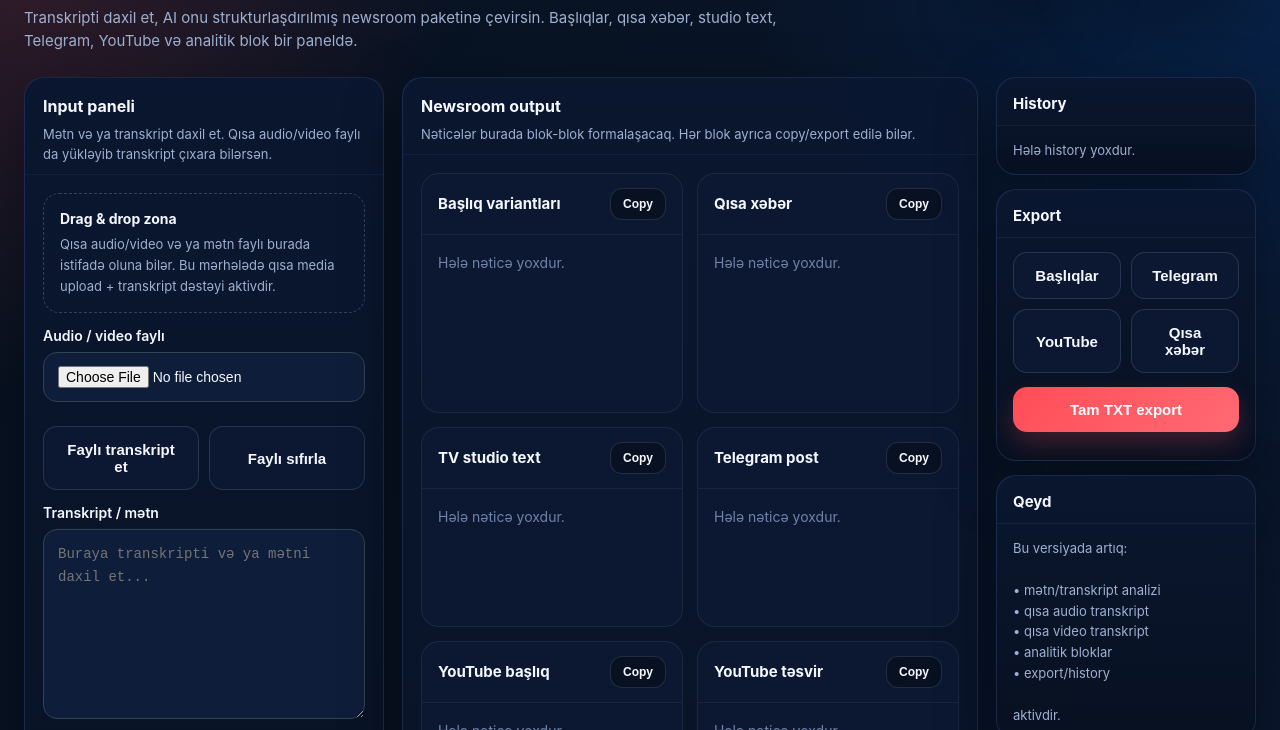
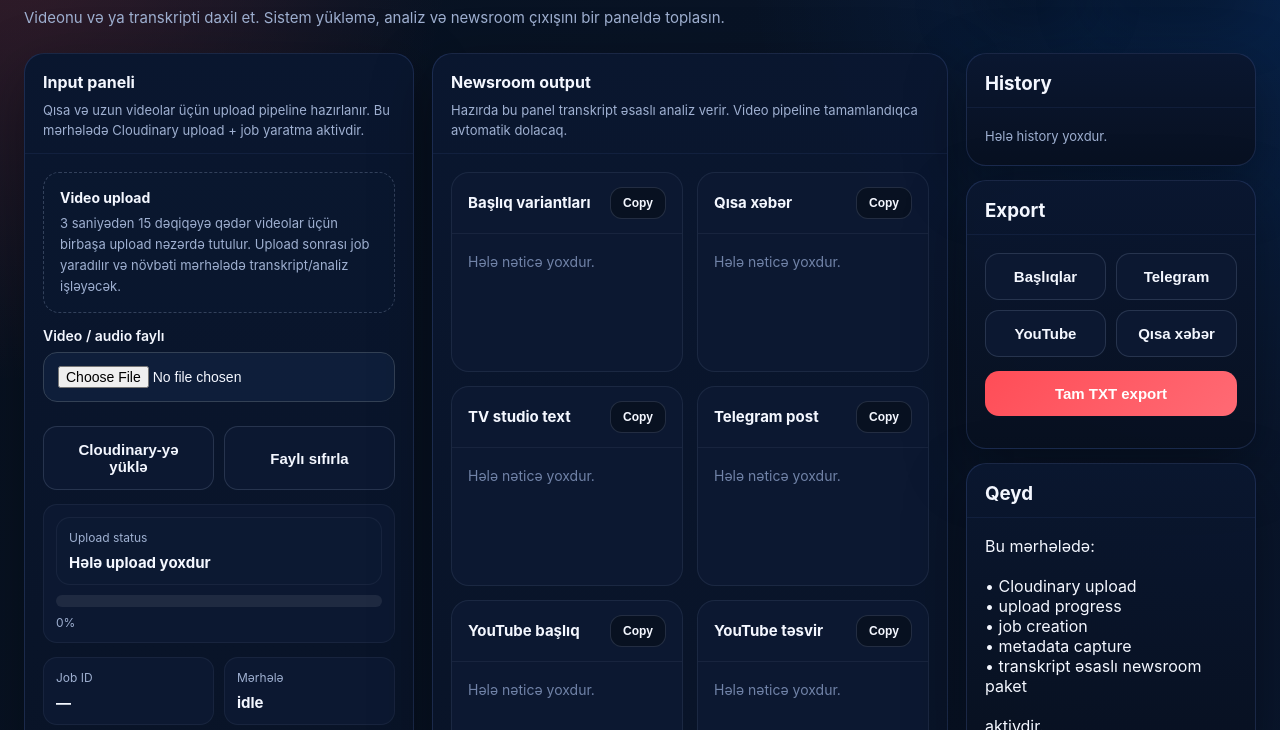
Before and after one commit to aghayevanazmiyya-prog/video2news, a website: page index.html in a window 1280 px wide. Shown: the part 70-800 px from the top of the page. Drawn offline with Linux system fonts and the light colour scheme.

Commit message:
Update index.html

```diff
--- a/index.html
+++ b/index.html
@@ -16,14 +16,12 @@
       --accent: #ff4d57;
       --accent-2: #ff6a74;
       --success: #22c55e;
+      --warning: #f59e0b;
       --shadow: 0 20px 60px rgba(0, 0, 0, 0.35);
       --radius: 20px;
-      --radius-sm: 14px;
     }
 
-    * {
-      box-sizing: border-box;
-    }
+    * { box-sizing: border-box; }
 
     body {
       margin: 0;
@@ -38,7 +36,7 @@
     }
 
     .app {
-      max-width: 1320px;
+      max-width: 1380px;
       margin: 0 auto;
     }
 
@@ -98,12 +96,12 @@
 
     .layout {
       display: grid;
-      grid-template-columns: 360px 1fr 260px;
+      grid-template-columns: 390px 1fr 290px;
       gap: 18px;
       align-items: start;
     }
 
-    .panel {
+    .panel, .side-card {
       background: linear-gradient(180deg, rgba(10, 23, 48, 0.98), rgba(8, 17, 33, 0.98));
       border: 1px solid var(--border);
       border-radius: var(--radius);
@@ -111,16 +109,16 @@
       overflow: hidden;
     }
 
-    .panel-head {
-      padding: 18px 18px 10px;
+    .panel-head, .side-card h3 {
+      padding: 18px 18px 12px;
       border-bottom: 1px solid rgba(120, 156, 255, 0.08);
+      margin: 0;
     }
 
     .panel-title {
       margin: 0;
       font-size: 16px;
       font-weight: 700;
-      color: var(--text);
     }
 
     .panel-sub {
@@ -130,7 +128,7 @@
       line-height: 1.55;
     }
 
-    .panel-body {
+    .panel-body, .side-body {
       padding: 18px;
     }
 
@@ -177,15 +175,8 @@
       margin-bottom: 14px;
     }
 
-    textarea:focus,
-    select:focus,
-    input[type="file"]:focus {
-      border-color: rgba(255, 106, 116, 0.55);
-      box-shadow: 0 0 0 4px rgba(255, 77, 87, 0.12);
-    }
-
     textarea {
-      min-height: 190px;
+      min-height: 180px;
       resize: vertical;
       line-height: 1.6;
     }
@@ -198,17 +189,14 @@
       font-size: 15px;
       font-weight: 700;
       cursor: pointer;
-      transition: transform 0.12s ease, opacity 0.2s ease, box-shadow 0.2s ease;
+      transition: transform 0.12s ease, opacity 0.2s ease;
     }
 
-    .btn:hover {
-      transform: translateY(-1px);
-    }
+    .btn:hover { transform: translateY(-1px); }
 
     .btn-primary {
       background: linear-gradient(135deg, var(--accent), var(--accent-2));
-      color: #fff;
-      box-shadow: 0 12px 24px rgba(255, 77, 87, 0.22);
+      color: white;
     }
 
     .btn-secondary {
@@ -224,9 +212,7 @@
       margin-bottom: 14px;
     }
 
-    .btn-row .btn {
-      flex: 1;
-    }
+    .btn-row .btn { flex: 1; }
 
     .mini-grid {
       display: grid;
@@ -252,12 +238,39 @@
       font-size: 15px;
       font-weight: 700;
       color: var(--text);
+      word-break: break-word;
     }
 
-    .panel-note {
-      margin-top: 14px;
+    .upload-box {
+      padding: 12px;
+      border-radius: 14px;
+      background: rgba(13, 26, 50, 0.96);
+      border: 1px solid rgba(159, 176, 209, 0.08);
+      margin-bottom: 14px;
+    }
+
+    .progress-wrap {
+      margin-top: 10px;
+    }
+
+    .progress-bar {
+      width: 100%;
+      height: 12px;
+      border-radius: 999px;
+      background: rgba(255,255,255,0.08);
+      overflow: hidden;
+    }
+
+    .progress-fill {
+      width: 0%;
+      height: 100%;
+      background: linear-gradient(90deg, #60a5fa, #22c55e);
+      transition: width 0.2s ease;
+    }
+
+    .progress-text {
+      margin-top: 8px;
       font-size: 12px;
-      line-height: 1.55;
       color: var(--muted);
     }
 
@@ -277,10 +290,6 @@
       overflow: hidden;
     }
 
-    .output-card.tall {
-      min-height: 240px;
-    }
-
     .output-head {
       display: flex;
       justify-content: space-between;
@@ -294,7 +303,6 @@
       margin: 0;
       font-size: 15px;
       font-weight: 700;
-      color: var(--text);
     }
 
     .tool-btn {
@@ -318,9 +326,7 @@
       overflow: auto;
     }
 
-    .empty {
-      color: #7183a8;
-    }
+    .empty { color: #7183a8; }
 
     .headlines-list {
       display: flex;
@@ -342,28 +348,6 @@
       gap: 14px;
     }
 
-    .side-card {
-      background: linear-gradient(180deg, rgba(10, 23, 48, 0.98), rgba(8, 17, 33, 0.98));
-      border: 1px solid var(--border);
-      border-radius: 20px;
-      box-shadow: var(--shadow);
-      overflow: hidden;
-    }
-
-    .side-card h3 {
-      margin: 0;
-      padding: 16px 16px 12px;
-      font-size: 15px;
-      border-bottom: 1px solid rgba(159, 176, 209, 0.08);
-    }
-
-    .side-body {
-      padding: 14px 16px;
-      color: var(--muted);
-      font-size: 13px;
-      line-height: 1.6;
-    }
-
     .history-item {
       display: flex;
       flex-direction: column;
@@ -374,12 +358,6 @@
       border: 1px solid rgba(159, 176, 209, 0.08);
       cursor: pointer;
       margin-bottom: 10px;
-      transition: 0.2s ease;
-    }
-
-    .history-item:hover {
-      border-color: rgba(255, 106, 116, 0.35);
-      transform: translateY(-1px);
     }
 
     .history-item strong {
@@ -406,21 +384,10 @@
     }
 
     @media (max-width: 1200px) {
-      .layout {
-        grid-template-columns: 1fr;
-      }
-
-      .output-grid {
-        grid-template-columns: 1fr;
-      }
-
-      .topbar {
-        flex-direction: column;
-      }
-
-      .status-wrap {
-        justify-content: flex-start;
-      }
+      .layout { grid-template-columns: 1fr; }
+      .output-grid { grid-template-columns: 1fr; }
+      .topbar { flex-direction: column; }
+      .status-wrap { justify-content: flex-start; }
     }
   </style>
 </head>
@@ -430,8 +397,7 @@
       <div class="brand">
         <h1>Video2News</h1>
         <p>
-          Transkripti daxil et, AI onu strukturlaşdırılmış newsroom paketinə çevirsin.
-          Başlıqlar, qısa xəbər, studio text, Telegram, YouTube və analitik blok bir paneldə.
+          Videonu və ya transkripti daxil et. Sistem yükləmə, analiz və newsroom çıxışını bir paneldə toplasın.
         </p>
       </div>
 
@@ -445,57 +411,90 @@
     </div>
 
     <div class="layout">
-      <!-- LEFT -->
       <div class="panel">
         <div class="panel-head">
           <h2 class="panel-title">Input paneli</h2>
           <div class="panel-sub">
-            Mətn və ya transkript daxil et. Qısa audio/video faylı da yükləyib transkript çıxara bilərsən.
+            Qısa və uzun videolar üçün upload pipeline hazırlanır. Bu mərhələdə Cloudinary upload + job yaratma aktivdir.
           </div>
         </div>
 
         <div class="panel-body">
           <div class="dropzone">
-            <strong>Drag & drop zona</strong>
+            <strong>Video upload</strong>
             <span>
-              Qısa audio/video və ya mətn faylı burada istifadə oluna bilər.
-              Bu mərhələdə qısa media upload + transkript dəstəyi aktivdir.
+              3 saniyədən 15 dəqiqəyə qədər videolar üçün birbaşa upload nəzərdə tutulur.
+              Upload sonrası job yaradılır və növbəti mərhələdə transkript/analiz işləyəcək.
             </span>
           </div>
 
-          <label for="mediaFile">Audio / video faylı</label>
+          <label for="mediaFile">Video / audio faylı</label>
           <input
             id="mediaFile"
             type="file"
-            accept="audio/*,video/mp4,video/webm,video/quicktime"
+            accept="video/mp4,video/webm,video/quicktime,audio/*"
           />
 
-          <div class="btn-row" style="margin-bottom: 14px;">
-            <button class="btn btn-secondary" id="transcribeBtn">Faylı transkript et</button>
+          <div class="btn-row">
+            <button class="btn btn-secondary" id="uploadBtn">Cloudinary-yə yüklə</button>
             <button class="btn btn-secondary" id="clearFileBtn">Faylı sıfırla</button>
           </div>
 
-          <label for="transcript">Transkript / mətn</label>
-          <textarea
-            id="transcript"
-            placeholder="Buraya transkripti və ya mətni daxil et..."
-          ></textarea>
+          <div class="upload-box">
+            <div class="mini-card" style="margin-bottom:10px;">
+              <div class="label">Upload status</div>
+              <div class="value" id="uploadStatus">Hələ upload yoxdur</div>
+            </div>
+
+            <div class="progress-wrap">
+              <div class="progress-bar">
+                <div class="progress-fill" id="uploadProgressFill"></div>
+              </div>
+              <div class="progress-text" id="uploadProgressText">0%</div>
+            </div>
+          </div>
+
+          <div class="mini-grid">
+            <div class="mini-card">
+              <div class="label">Job ID</div>
+              <div class="value" id="jobIdBox">—</div>
+            </div>
+            <div class="mini-card">
+              <div class="label">Mərhələ</div>
+              <div class="value" id="jobStageBox">idle</div>
+            </div>
+          </div>
+
+          <div class="mini-grid" style="margin-top:10px;">
+            <div class="mini-card">
+              <div class="label">Fayl URL</div>
+              <div class="value" id="assetUrlBox">—</div>
+            </div>
+            <div class="mini-card">
+              <div class="label">Public ID</div>
+              <div class="value" id="publicIdBox">—</div>
+            </div>
+          </div>
+
+          <label for="transcript" style="margin-top: 14px;">Transkript / mətn</label>
+          <textarea id="transcript" placeholder="Buraya transkripti və ya mətni daxil et..."></textarea>
 
           <label for="topic">Mövzu tipi</label>
           <select id="topic">
             <option value="general">Ümumi xəbər</option>
-            <option value="war">Hərbi-siyasi</option>
-            <option value="geopolitics">Geosiyasi analiz</option>
-            <option value="urgent">Təcili xəbər</option>
-            <option value="tv">TV xəbər paketi</option>
+            <option value="military">Hərbi / Təhlükəsizlik</option>
+            <option value="politics">Siyasət</option>
+            <option value="economy">İqtisadiyyat</option>
+            <option value="tech">Texnologiya</option>
           </select>
 
           <label for="tone">Ton</label>
           <select id="tone">
             <option value="standard">Standart newsroom</option>
-            <option value="hard">Sərt analitik</option>
-            <option value="formal">Rəsmi</option>
-            <option value="sharp">Kəskin media tonu</option>
+            <option value="formal">Daha rəsmi</option>
+            <option value="sharp">Daha sərt analitik</option>
+            <option value="tv">TV aparıcı dili</option>
+            <option value="warlab">War Lab mode</option>
           </select>
 
           <button class="btn btn-primary" id="analyzeBtn">Paket yarat</button>
@@ -512,29 +511,23 @@
             </div>
             <div class="mini-card">
               <div class="label">Format</div>
-              <div class="value">Newsroom Pack V6</div>
+              <div class="value">V7.1 Upload Layer</div>
             </div>
-          </div>
-
-          <div class="panel-note">
-            Qeyd: bu mərhələdə ən stabil iş axını mətn/transkript üzərindən qurulub.
-            Qısa audio/video üçün transkript funksiyası əlavə edilib.
           </div>
         </div>
       </div>
 
-      <!-- CENTER -->
       <div class="panel">
         <div class="panel-head">
           <h2 class="panel-title">Newsroom output</h2>
           <div class="panel-sub">
-            Nəticələr burada blok-blok formalaşacaq. Hər blok ayrıca copy/export edilə bilər.
+            Hazırda bu panel transkript əsaslı analiz verir. Video pipeline tamamlandıqca avtomatik dolacaq.
           </div>
         </div>
 
         <div class="panel-body">
           <div class="output-grid">
-            <div class="output-card tall">
+            <div class="output-card">
               <div class="output-head">
                 <h3 class="output-title">Başlıq variantları</h3>
                 <button class="tool-btn" data-copy="headlines">Copy</button>
@@ -542,7 +535,7 @@
               <div class="output-content empty" id="headlines">Hələ nəticə yoxdur.</div>
             </div>
 
-            <div class="output-card tall">
+            <div class="output-card">
               <div class="output-head">
                 <h3 class="output-title">Qısa xəbər</h3>
                 <button class="tool-btn" data-copy="shortNews">Copy</button>
@@ -625,7 +618,6 @@
         </div>
       </div>
 
-      <!-- RIGHT -->
       <div class="side-stack">
         <div class="side-card">
           <h3>History</h3>
@@ -653,17 +645,17 @@
         <div class="side-card">
           <h3>Qeyd</h3>
           <div class="side-body">
-            Bu versiyada artıq:
+            Bu mərhələdə:
             <br><br>
-            • mətn/transkript analizi
+            • Cloudinary upload
             <br>
-            • qısa audio transkript
+            • upload progress
             <br>
-            • qısa video transkript
+            • job creation
             <br>
-            • analitik bloklar
+            • metadata capture
             <br>
-            • export/history
+            • transkript əsaslı newsroom paket
             <br><br>
             aktivdir.
           </div>
```
